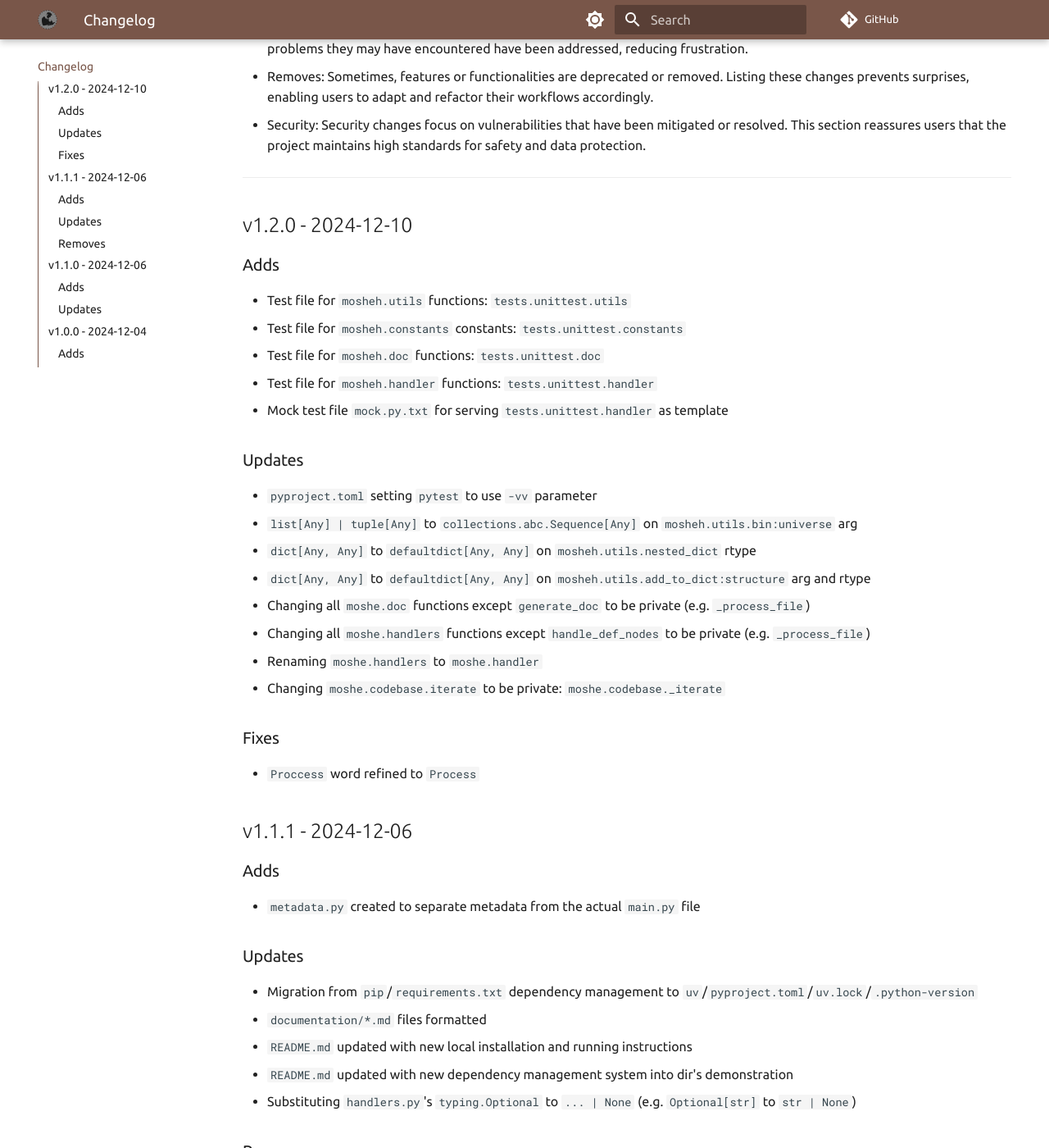
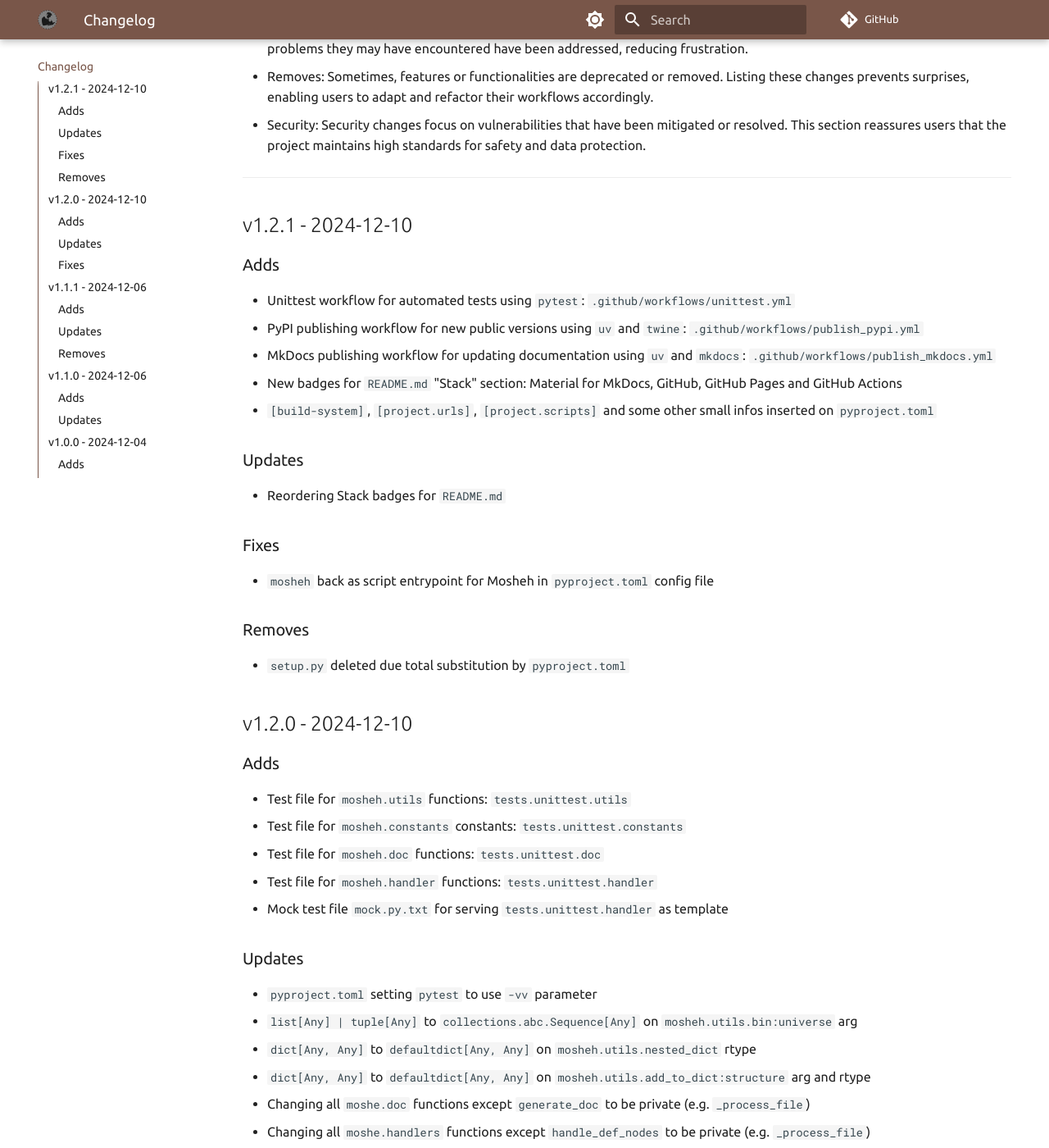
Before and after one commit to LucasGoncSilva/mosheh, an MkDocs documentation site: the page built from documentation/docs/changelog.md, in a window 1280 px wide and 1400 px high, scrolled down 654 px. Shown: the whole window at 82% size. Built offline with MkDocs 1.6.1 and Material for MkDocs 9.7.7, drawn with Linux system fonts in a browser that asks for light colours; comment, search, counter and statistics services are not loaded.

Commit message:
documents all stuff

```diff
--- a/documentation/docs/changelog.md
+++ b/documentation/docs/changelog.md
@@ -39,6 +39,28 @@ Key Components of a Changelog:
 - Item
 
 -->
+
+## v1.2.1 - 2024-12-10
+
+### Adds
+
+- Unittest workflow for automated tests using `pytest`: `.github/workflows/unittest.yml`
+- PyPI publishing workflow for new public versions using `uv` and `twine`: `.github/workflows/publish_pypi.yml`
+- MkDocs publishing workflow for updating documentation using `uv` and `mkdocs`: `.github/workflows/publish_mkdocs.yml`
+- New badges for `README.md` "Stack" section: Material for MkDocs, GitHub, GitHub Pages and GitHub Actions
+- `[build-system]`, `[project.urls]`, `[project.scripts]` and some other small infos inserted on `pyproject.toml`
+
+### Updates
+
+- Reordering Stack badges for `README.md`
+
+### Fixes
+
+- `mosheh` back as script entrypoint for Mosheh in `pyproject.toml` config file
+
+### Removes
+
+- `setup.py` deleted due total substitution by `pyproject.toml`
 
 ## v1.2.0 - 2024-12-10
 
```
Also changed, not shown: documentation/docs/index.md (+17 -13 lines), setup.py (deleted, +0 -54 lines), .github/CHANGELOG.md, .github/README.md, 1 other file.
